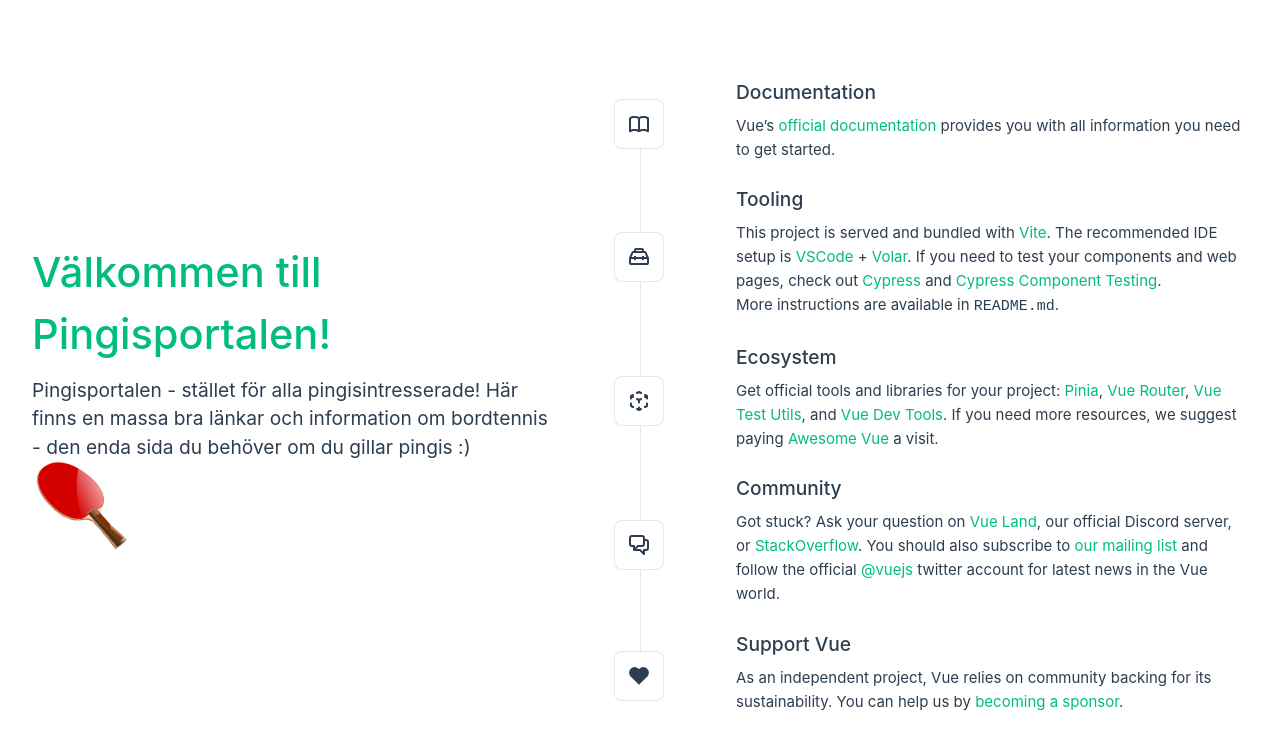
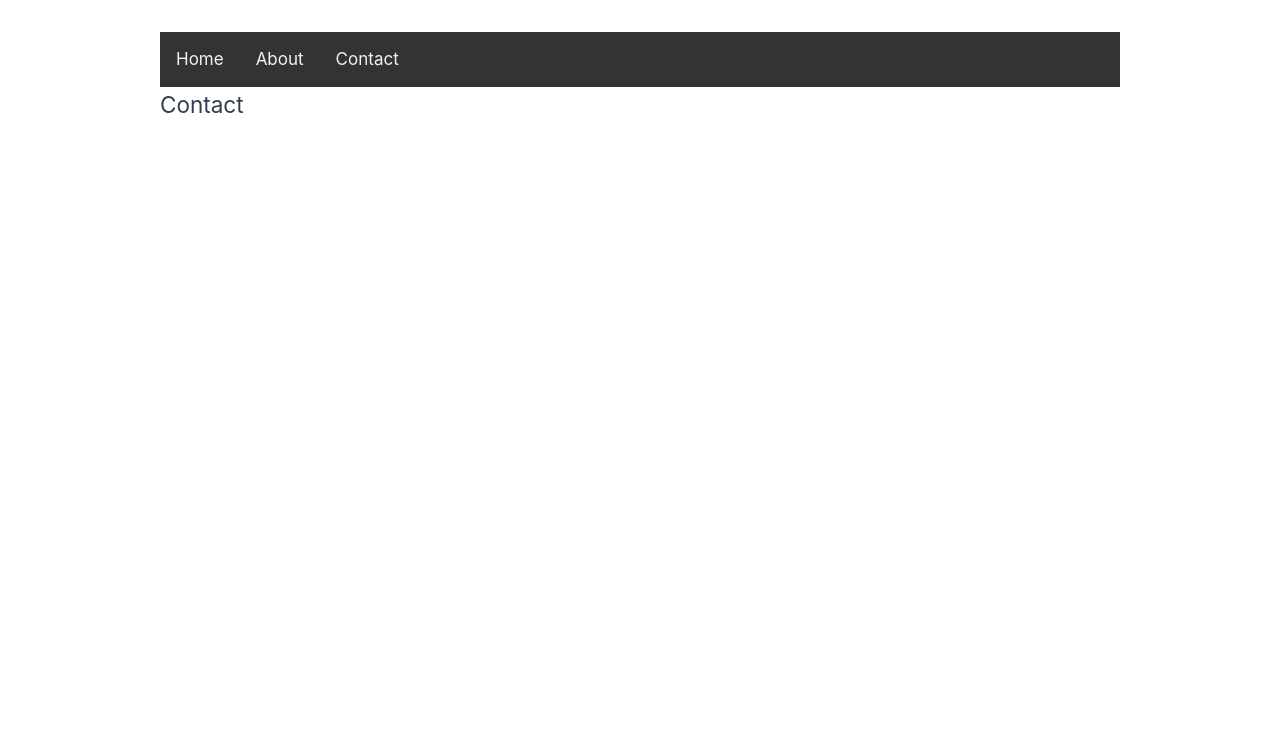
Before and after one commit to enbohm/pingisportalen, a Vue app: page /contact in a window 1280 px wide. Shown: the top 750 px of the page. Built offline with nearby package versions, Linux system fonts and the light colour scheme.

Commit message:
Adding navbar component and restructuring

```diff
--- a/index.html
+++ b/index.html
@@ -6,7 +6,19 @@
   <link rel="icon" href="favicon.ico">
   <meta name="viewport" content="width=device-width, initial-scale=1.0">
   <title>Pingisportalen</title>
+  <link rel="stylesheet" href="https://cdnjs.cloudflare.com/ajax/libs/font-awesome/4.7.0/css/font-awesome.min.css">
 </head>
+
+<script>
+  function myFunction() {
+    var x = document.getElementById("myTopnav");
+    if (x.className === "topnav") {
+      x.className += " responsive";
+    } else {
+      x.className = "topnav";
+    }
+  }
+</script>
 
 <body>
   <div id="app"></div>
--- a/src/App.vue
+++ b/src/App.vue
@@ -1,49 +1,15 @@
 <script setup>
-import PPWelcome from './components/PPWelcome.vue'
-import TheWelcome from './components/TheWelcome.vue'
-import IconBat from './components/icons/IconBat.vue'
+import Navbar from './components/Navbar.vue'
 </script>
 
 <template>
-  <header>
 
-    <!-- <img alt="Vue logo" class="logo" src="./assets/logo.svg" width="125" height="125" /> -->
-    <div class="wrapper">
-      <PPWelcome msg="Välkommen till Pingisportalen!" />
-      <IconBat />
-    </div>
+  <header id="nav-wrapper">
+    <Navbar />
   </header>
 
-  <main>
-    <TheWelcome />
+  <main id="main">
+    <router-view />
   </main>
+
 </template>
-
-<style scoped>
-header {
-  line-height: 1.5;
-}
-
-.logo {
-  display: block;
-  margin: 0 auto 2rem;
-}
-
-@media (min-width: 1024px) {
-  header {
-    display: flex;
-    place-items: center;
-    padding-right: calc(var(--section-gap) / 2);
-  }
-
-  .logo {
-    margin: 0 2rem 0 0;
-  }
-
-  header .wrapper {
-    display: flex;
-    place-items: flex-start;
-    flex-wrap: wrap;
-  }
-}
-</style>
--- a/src/assets/main.css
+++ b/src/assets/main.css
@@ -1,10 +1,9 @@
 @import './base.css';
 
 #app {
-  max-width: 1280px;
+  max-width: 80%;
   margin: 0 auto;
   padding: 2rem;
-
   font-weight: normal;
 }
 
@@ -14,22 +13,3 @@ a,
   color: hsla(160, 100%, 37%, 1);
   transition: 0.4s;
 }
-
-@media (hover: hover) {
-  a:hover {
-    background-color: hsla(160, 100%, 37%, 0.2);
-  }
-}
-
-@media (min-width: 1024px) {
-  body {
-    display: flex;
-    place-items: center;
-  }
-
-  #app {
-    display: grid;
-    grid-template-columns: 1fr 1fr;
-    padding: 0 2rem;
-  }
-}
--- /dev/null
+++ b/src/components/Navbar.vue
@@ -0,0 +1,64 @@
+
+<template>
+    <div class="topnav" id="myTopnav">
+      <router-link to="/pingisportalen">Home</router-link>
+      <router-link to="/about">About</router-link>
+      <router-link to="/contact">Contact</router-link>
+      <a href="javascript:void(0);" class="icon" onclick="toggleResponsive()">
+        <i class="fa fa-bars"></i>
+      </a>
+    </div>
+</template>
+
+<style>
+.topnav {
+  overflow: hidden;
+  background-color: #333;
+}
+
+.topnav a {
+  float: left;
+  display: block;
+  color: #f2f2f2;
+  text-align: center;
+  padding: 14px 16px;
+  text-decoration: none;
+  font-size: 17px;
+}
+
+.topnav a:hover {
+  background-color: #ddd;
+  color: black;
+}
+
+.topnav a.active {
+  background-color: #04AA6D;
+  color: white;
+}
+
+.topnav .icon {
+  display: none;
+}
+
+@media screen and (max-width: 800px) {
+  .topnav a:not(:first-child) {display: none;}
+  .topnav a.icon {
+    float: right;
+    display: block;
+  }
+}
+
+@media screen and (max-width: 800px) {
+  .topnav.responsive {position: relative;}
+  .topnav.responsive .icon {
+    position: absolute;
+    right: 0;
+    top: 0;
+  }
+  .topnav.responsive a {
+    float: none;
+    display: block;
+    text-align: left;
+  }
+}
+</style>
--- a/src/main.js
+++ b/src/main.js
@@ -1,6 +1,8 @@
 import { createApp } from 'vue'
 import App from './App.vue'
+import router from './router'
 
 import './assets/main.css'
 
-createApp(App).mount('#app')
+
+createApp(App).use(router).mount('#app')
--- /dev/null
+++ b/src/router.js
@@ -0,0 +1,20 @@
+import { createRouter, createWebHistory } from 'vue-router'
+import Home from '@/views/Home.vue'
+
+export default createRouter({
+  history: createWebHistory(),
+  routes: [
+    {
+      path: '/pingisportalen',
+      component: Home,
+    },
+    {
+      path: '/about',
+      component: () => import('@/views/About.vue'),
+    },
+    {
+      path: '/contact',
+      component: () => import('@/views/Contact.vue'),
+    },
+  ],
+})
--- /dev/null
+++ b/src/views/About.vue
@@ -0,0 +1,3 @@
+<template>
+    <h2>About</h2>
+</template>
--- /dev/null
+++ b/src/views/Contact.vue
@@ -0,0 +1,3 @@
+<template>
+    <h2>Contact</h2>
+  </template>
--- /dev/null
+++ b/src/views/Home.vue
@@ -0,0 +1,9 @@
+<script setup>
+import PPWelcome from '../components/PPWelcome.vue'
+import IconBat from '../components/icons/IconBat.vue'
+</script>
+
+<template>
+  <PPWelcome msg="Välkommen till Pingisportalen!" />
+  <IconBat />
+</template>
--- a/vite.config.js
+++ b/vite.config.js
@@ -5,7 +5,7 @@ import vue from '@vitejs/plugin-vue'
 
 // https://vitejs.dev/config/
 export default defineConfig({
-  base: "/pingisportalen/",
+  base: "/",
   plugins: [vue()],
   resolve: {
     alias: {
```
